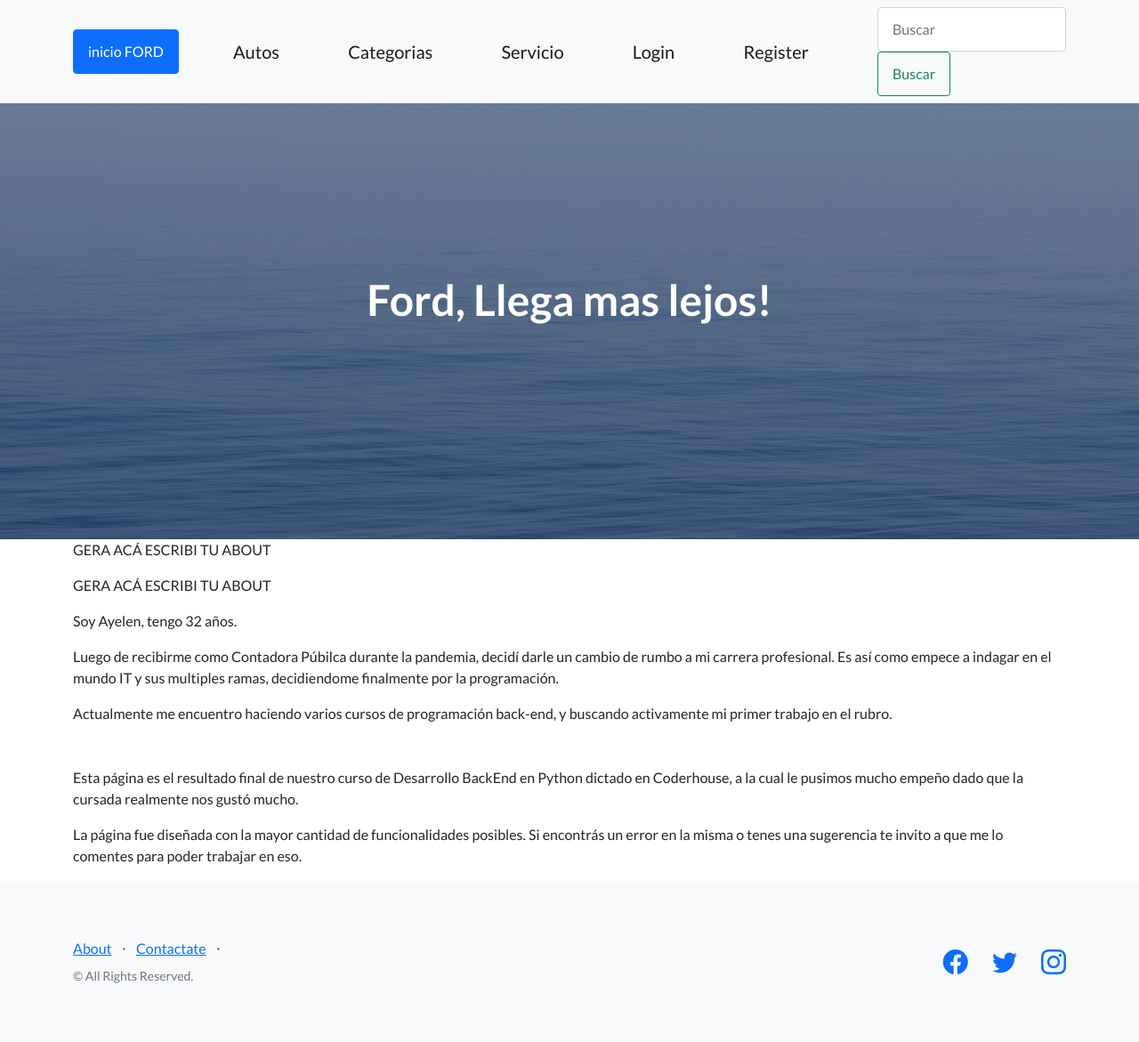
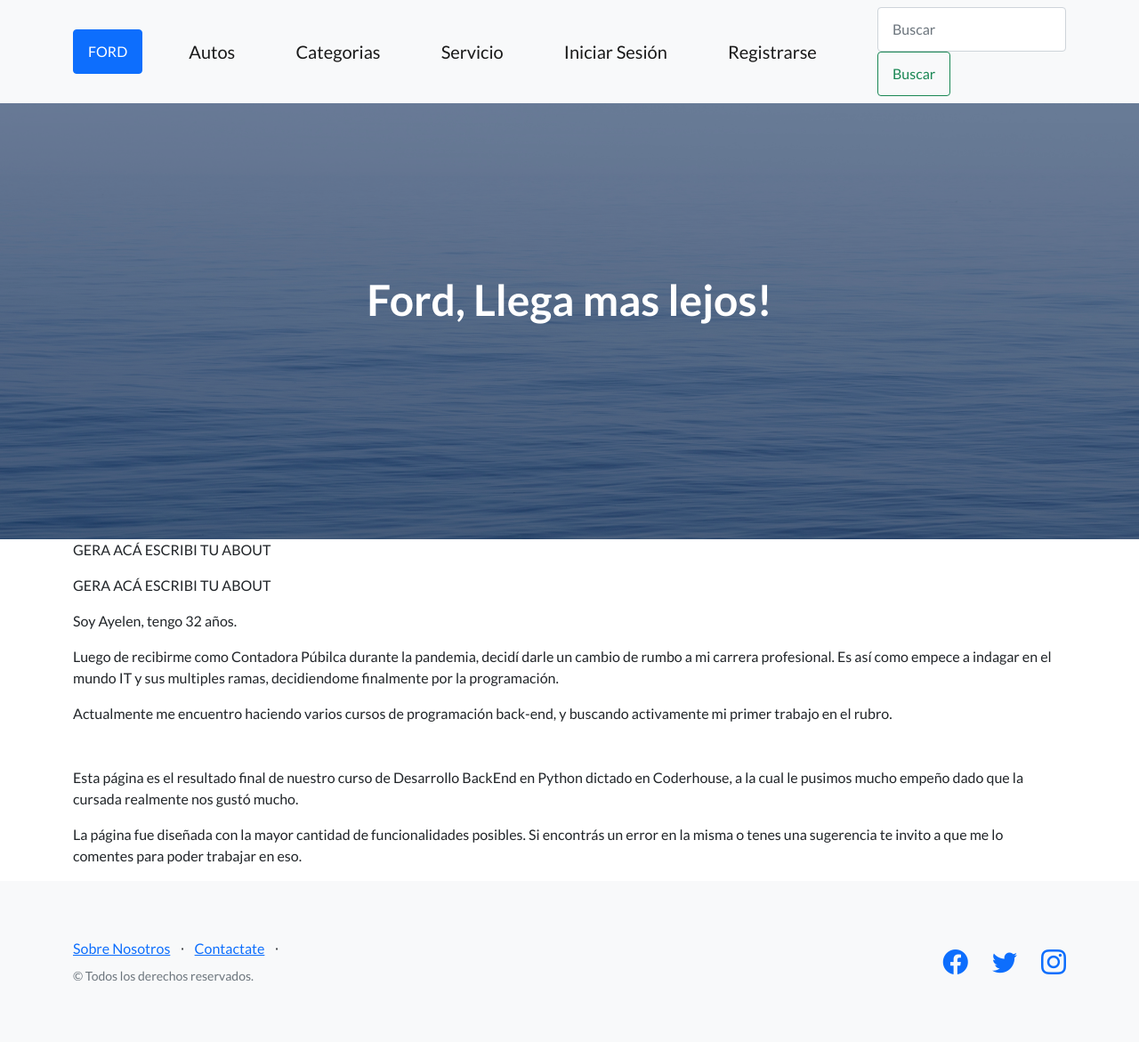
Before and after one commit to lopezyamila92/proyectofinal, a Django app: page /about/us/ in a window 1280 px wide. Shown: the whole page at 89% size. Run offline with Django 4.2, Linux system fonts and the light colour scheme; some libraries are stand-ins or nearby versions.

Commit message:
traduccion de botones página principal

```diff
--- a/proyecto/templates/padre.html
+++ b/proyecto/templates/padre.html
@@ -20,15 +20,15 @@
         <!-- Navigation-->
         <nav class="navbar navbar-light bg-light static-top">
             <div class="container">
-                <a class="btn btn-primary" href="/ford/">inicio FORD</a>
+                <a class="btn btn-primary" href="/ford/">FORD</a>
                 <a class="navbar-brand" href="/ford/list_autos/">Autos</a>
                 <a class="navbar-brand" href="/ford/categorias/">Categorias</a>
                 <a class="navbar-brand" href="/ford/servicio">Servicio</a>
         {% if request.user.is_authenticated %}
-                <a class="navbar-brand" href="/users/logout">Logout</a>
+                <a class="navbar-brand" href="/users/logout">Cerrar Sesión</a>
         {% else %}
-                <a class="navbar-brand" href="/users/login">Login</a>
-                <a class="navbar-brand" href="/users/register">Register</a>
+                <a class="navbar-brand" href="/users/login">Iniciar Sesión</a>
+                <a class="navbar-brand" href="/users/register">Registrarse</a>
         {% endif %}
                 <form class="form-inline my-2 my-lg-0" action="/ford/search-products/" method="GET">
                     <input class="form-control mr-sm-2" type="search" placeholder="Buscar" aria-label="Search" name="search">
@@ -68,12 +68,12 @@
                 <div class="row">
                     <div class="col-lg-6 h-100 text-center text-lg-start my-auto">
                         <ul class="list-inline mb-2">
-                            <li class="list-inline-item"><a href="/about/us">About</a></li>
+                            <li class="list-inline-item"><a href="/about/us">Sobre Nosotros</a></li>
                             <li class="list-inline-item">⋅</li>
                             <li class="list-inline-item"><a href="/about/contact-us">Contactate</a></li>
                             <li class="list-inline-item">⋅</li>
                         </ul>
-                        <p class="text-muted small mb-4 mb-lg-0">&copy; All Rights Reserved.</p>
+                        <p class="text-muted small mb-4 mb-lg-0">&copy; Todos los derechos reservados.</p>
                     </div>
                     <div class="col-lg-6 h-100 text-center text-lg-end my-auto">
                         <ul class="list-inline mb-0">
```
Also changed, not shown: proyecto/db.sqlite3.
